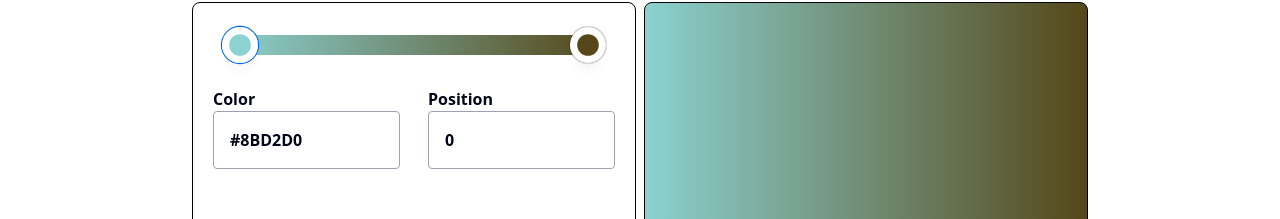
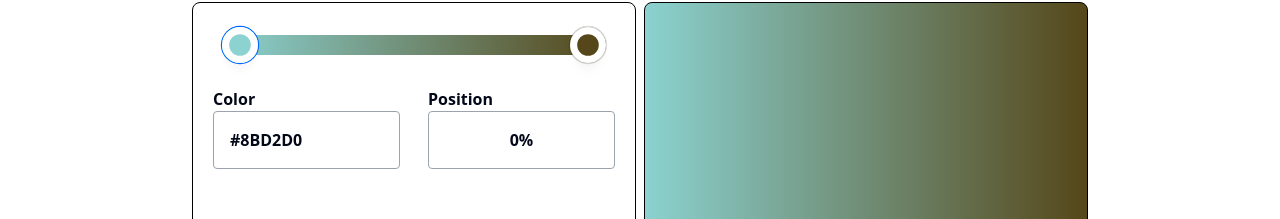
Before and after one commit to chingu-voyages/devex.tools, a React (Vite) app in the folder fetools-app/: page /color-gradient in a window 1280 px wide. Shown: the part 266-485 px from the top of the page. Built offline with nearby package versions, Linux system fonts and the light colour scheme.

Commit message:
position and color now working

```diff
--- a/fetools-app/src/components/ColorGradientComponents/ColorGradientInterface.jsx
+++ b/fetools-app/src/components/ColorGradientComponents/ColorGradientInterface.jsx
@@ -4,7 +4,8 @@ import tinycolor from "tinycolor2";
 export default function ColorGradientInterface({
     inputValue,
     handleColorInputChange,
-    handlePositionInputChange
+    handlePositionInputChange,
+    updateValuesOnBlur
 }){
 
     const [displayData, setDisplayData] = useState(inputValue)
@@ -44,21 +45,24 @@ export default function ColorGradientInterface({
                 onChange={handleColorInputChange}
                 placeholder={lastValidData.color || displayData.color}
                 type="text"
+                maxLength={7}
                 className="rounded-sm border border-gray-400 p-4 uppercase"/>
             </label>
             <label id="position" className="flex flex-col w-full font-bold">Position
                 <input
                 defaultValue={displayData.position}
                 onChange={handlePositionInputChange}
+                onBlur={updateValuesOnBlur}
                 placeholder={lastValidData.position || displayData.position}
                 type="text"
-                className="rounded-sm border border-gray-400 p-4 uppercase"/>
+                maxLength={4}
+                className="rounded-sm border border-gray-400 p-4 uppercase text-center"/>
             </label>
             <label id="totation" className="flex flex-col w-full font-bold">Rotation
-                <input type="text" className="rounded-sm border border-gray-400 p-4 uppercase"/>
+                <input type="text" className="rounded-sm border border-gray-400 p-4 uppercase text-center"/>
             </label>
             <label id="type" className="flex flex-col w-full font-bold">Type
-                <input type="text" className="rounded-sm border border-gray-400 p-4 uppercase"/>
+                <input type="text" className="rounded-sm border border-gray-400 p-4 uppercase text-center"/>
             </label>
         </div>
         </>
--- a/fetools-app/src/components/ColorGradientComponents/ColorGradientSlider.jsx
+++ b/fetools-app/src/components/ColorGradientComponents/ColorGradientSlider.jsx
@@ -7,7 +7,8 @@ export default function ColorGradientSlider({
     handleSetCurrentKnob,
     handleSetInputValue,
     gradientColors,
-    setGradientColors
+    setGradientColors,
+    generateGradientRule
 }){
 
     const [activeIndex, setActiveIndex] = useState(0)
@@ -108,26 +109,6 @@ export default function ColorGradientSlider({
 
     }
 
-    function generateGradientRule(colorsArr) {
-
-        const sortedColors = [...colorsArr]
-        sortedColors.sort(( {value: color1Value}, {value: color2Value} ) => color1Value - color2Value)
-
-        const newColorObject = sortedColors.map(({r,g,b,colorStr})=>({r,g,b,colorStr}))
-
-        const isColorsArrSimilarToSorted = colorsArr.every(({colorStr}, idx)=>(
-            colorStr === newColorObject[idx].colorStr
-        ))
-
-        if(!isColorsArrSimilarToSorted){
-            setColorsArr(sortedColors.map(({r,g,b,colorStr})=>({r,g,b,colorStr})))
-        }
-
-        const colors = sortedColors.map(({colorStr,value}) => (`${colorStr} ${value}%`));
-        const gradientRule = `linear-gradient(90deg, ${colors.join(', ')})`;
-
-        return gradientRule;
-    }
 
     function createThumbColorRule(){
         const wrapElement = sliderContainerRef.current.getElementsByClassName('wrap')[0]
--- a/fetools-app/src/index.css
+++ b/fetools-app/src/index.css
@@ -176,7 +176,23 @@
       .wrap label:nth-of-type(8) ::-webkit-slider-thumb{
         background: var(--thumb-color-7);
       }
+
+      .wrap label:nth-of-type(9) ::-webkit-slider-thumb{
+        background: var(--thumb-color-8);
+      }
+
+      .wrap label:nth-of-type(10) ::-webkit-slider-thumb{
+        background: var(--thumb-color-9);
+      }
     }
+
+    @layer interfaceStyle{
+      input[type=text]:nth-of-type(2){
+        text-align: center;
+
+      }
+    }
+
 
     .gradientCSS{
         background: hsla(356, 22%, 55%, 1);
--- a/fetools-app/src/pages/ColorGradient.jsx
+++ b/fetools-app/src/pages/ColorGradient.jsx
@@ -1,4 +1,4 @@
-import { useState, useRef } from "react";
+import { useState, useRef, useEffect } from "react";
 import { getRandomColor, getHexString, getHslString, isValidHexColor, getRgb } from "../components/ColorGradientComponents/ColorGradientUtils";
 
 import ColorGradientSlider from "../components/ColorGradientComponents/ColorGradientSlider";
@@ -29,8 +29,15 @@ export default function ColorGradient() {
 
   const [inputValue, setInputValue] = useState({
     color: getHexString(gradientColors[0].colorStr),
-    position: gradientColors[0].value
+    position: `${gradientColors[0].value}%`
   });
+
+  useEffect(()=>{
+    if(!currentKnob){
+      setCurrentKnob(containerRef.current.querySelector('.thumb'))
+    }
+
+  },[currentKnob])
 
   return (
     <>
@@ -53,6 +60,7 @@ export default function ColorGradient() {
             handleColorChange={handleColorChange}
             handleSetCurrentKnob={handleSetCurrentKnob}
             handleSetInputValue={handleSetInputValue}
+            generateGradientRule={generateGradientRule}
             gradientColors={gradientColors}
             setGradientColors={setGradientColors}
           />
@@ -61,6 +69,7 @@ export default function ColorGradient() {
             inputValue={inputValue}
             handleColorInputChange={handleColorInputChange}
             handlePositionInputChange={handlePositionInputChange}
+            updateValuesOnBlur={updateValuesOnBlur}
           />
         </div>
 
@@ -114,11 +123,29 @@ export default function ColorGradient() {
   }
 
   function handlePositionInputChange(evt){
-    const regex = new RegExp('(^[\d]{0,3}%$)', 'gm')
+    const regex1 = /(^[\d]{0,3}%$)/gm;
+    const regex2 = /(^[\d]{0,3}$)/gm;
+    const newValue =  evt.target.value
 
-    regex.test(evt.value)
+    if(newValue.match(regex1)||newValue.match(regex2)){
 
-    console.log(regex.test(evt.value))
+      const isMatch = newValue.match(regex1)||newValue.match(regex2);
+
+      const value = parseInt(isMatch[0].replace('%',''))
+
+      currentKnob.value = value
+      gradientColors[0].value = value
+      inputValue.position = `${value}%`
+
+      setGradientColors([...gradientColors])
+    }
+
+    const gradientRule = generateGradientRule(gradientColors)
+    updateCSSValues('.gradient', 'background', gradientRule);
+  }
+
+  function updateValuesOnBlur(){
+    setInputValue({...inputValue})
   }
 
   function handleSetInputValue(newValues) {
@@ -128,6 +155,27 @@ export default function ColorGradient() {
     })
   }
 
+  function generateGradientRule(colorsArr) {
+
+    const sortedColors = [...colorsArr]
+    sortedColors.sort(( {value: color1Value}, {value: color2Value} ) => color1Value - color2Value)
+
+    const newColorObject = sortedColors.map(({r,g,b,colorStr})=>({r,g,b,colorStr}))
+
+    const isColorsArrSimilarToSorted = colorsArr.every(({colorStr}, idx)=>(
+        colorStr === newColorObject[idx].colorStr
+    ))
+
+    if(!isColorsArrSimilarToSorted){
+        setColorsArr(sortedColors.map(({r,g,b,colorStr})=>({r,g,b,colorStr})))
+    }
+
+    const colors = sortedColors.map(({colorStr,value}) => (`${colorStr} ${value}%`));
+    const gradientRule = `linear-gradient(90deg, ${colors.join(', ')})`;
+
+    return gradientRule;
+}
+
   function updateCSSValues(cssClassName, propertyName, newValue) {
     const children = containerRef.current.querySelectorAll(cssClassName);
 
```
